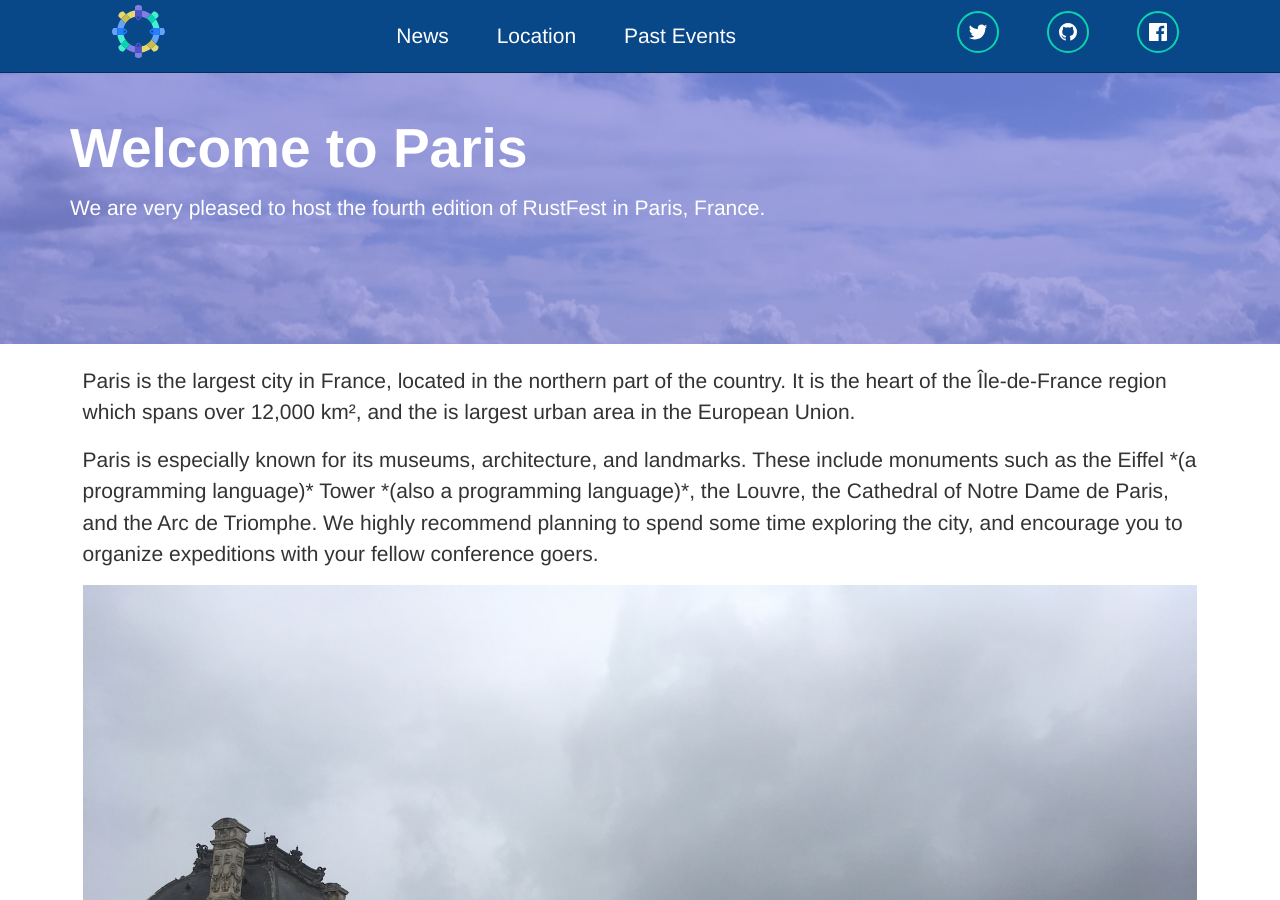
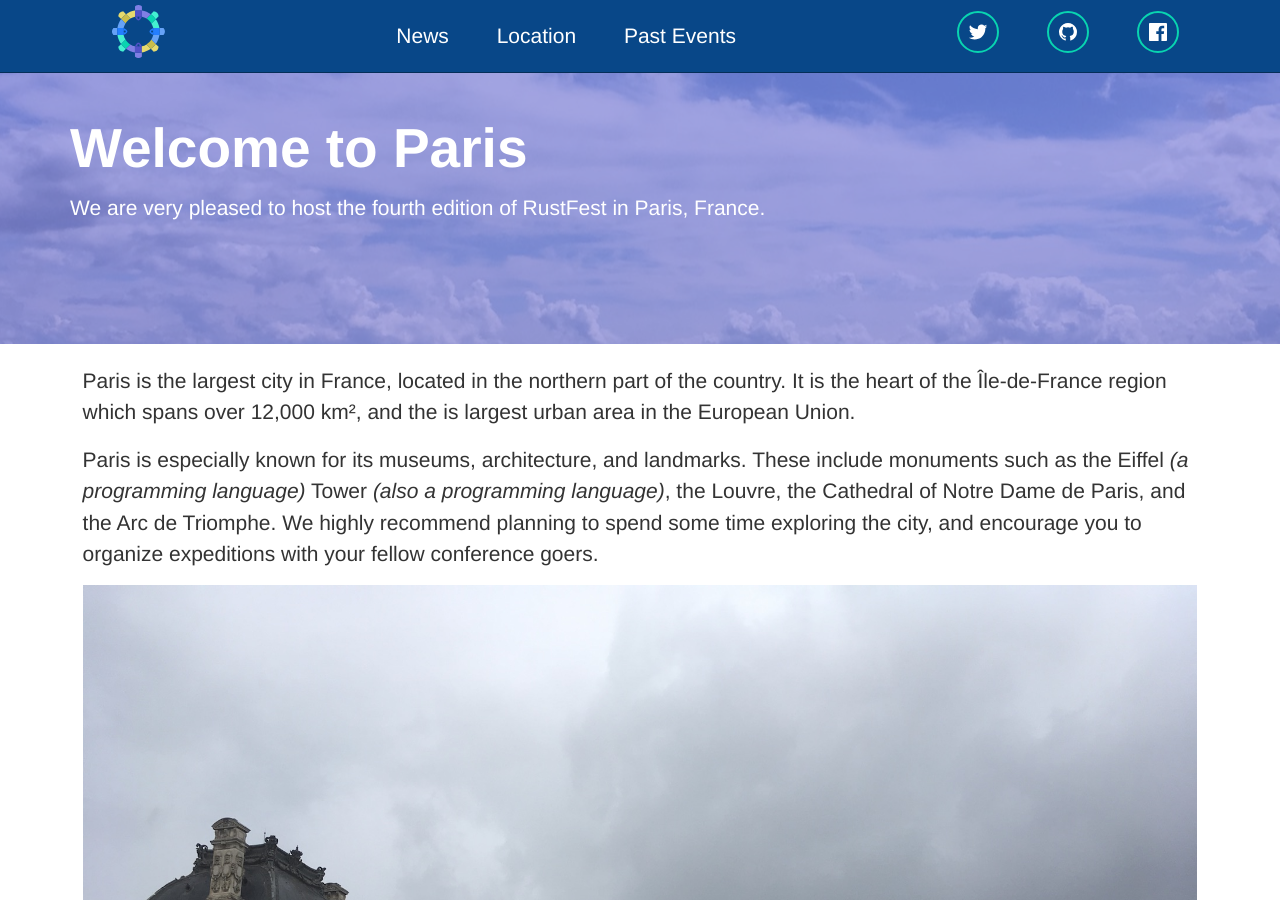
Before and after one commit to RustFestEU/paris.rustfest.eu, a Jekyll site: the page built from location.md, in a window 1280 px wide and 900 px high. Built offline with Jekyll 4.4.1, drawn with Linux system fonts in a browser that asks for light colours; nearby versions of some CDN libraries.

```diff
--- a/location.md
+++ b/location.md
@@ -19,7 +19,7 @@ Paris is the largest city in France, located in the northern part of the country
 </p>
 
 <p>
-Paris is especially known for its museums, architecture, and landmarks. These include monuments such as the Eiffel *(a programming language)* Tower *(also a programming language)*, the Louvre, the Cathedral of Notre Dame de Paris, and the Arc de Triomphe. We highly recommend planning to spend some time exploring the city, and encourage you to organize expeditions with your fellow conference goers.
+Paris is especially known for its museums, architecture, and landmarks. These include monuments such as the Eiffel <em>(a programming language)</em> Tower <em>(also a programming language)</em>, the Louvre, the Cathedral of Notre Dame de Paris, and the Arc de Triomphe. We highly recommend planning to spend some time exploring the city, and encourage you to organize expeditions with your fellow conference goers.
 
 </p>
 </section>
```
